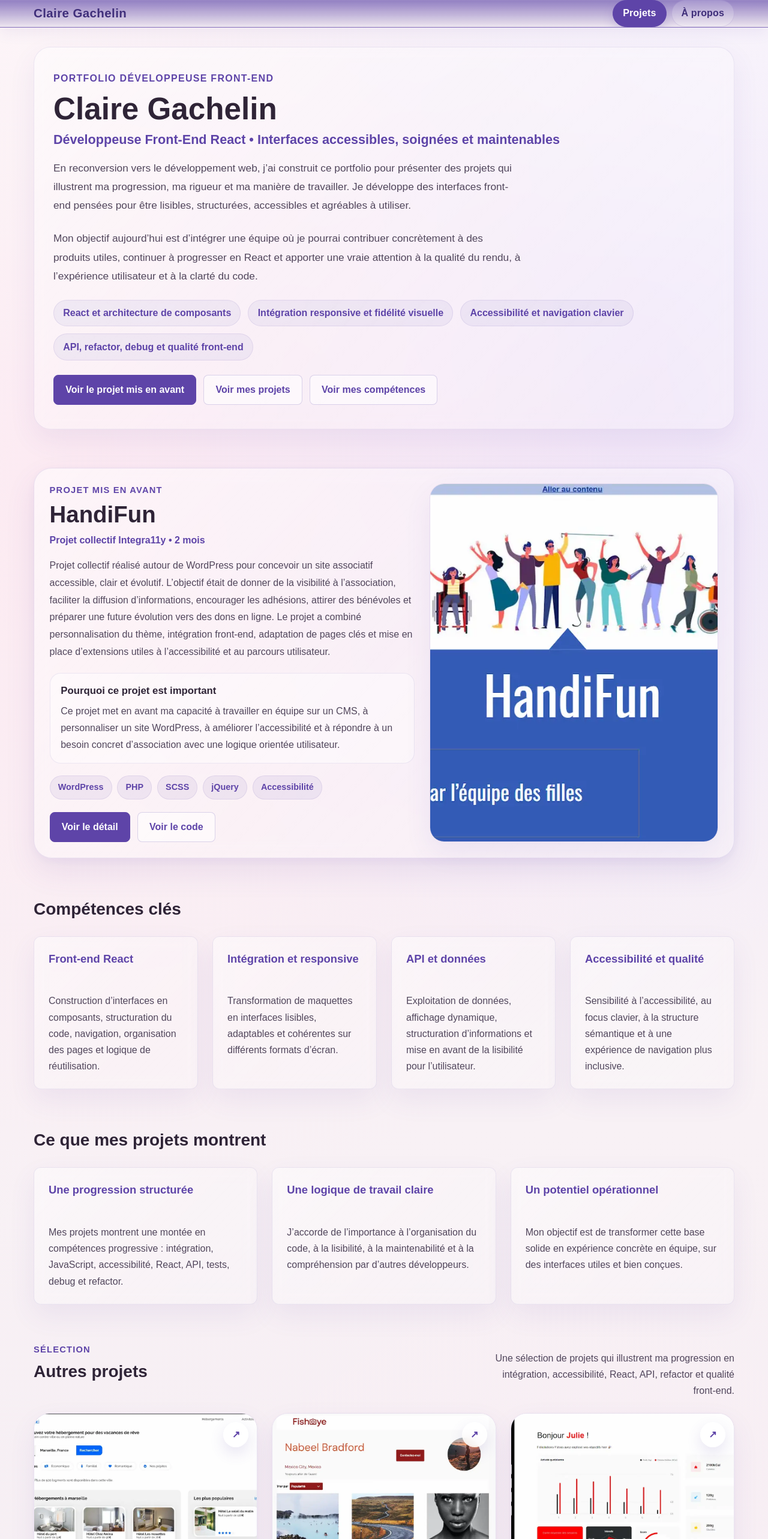
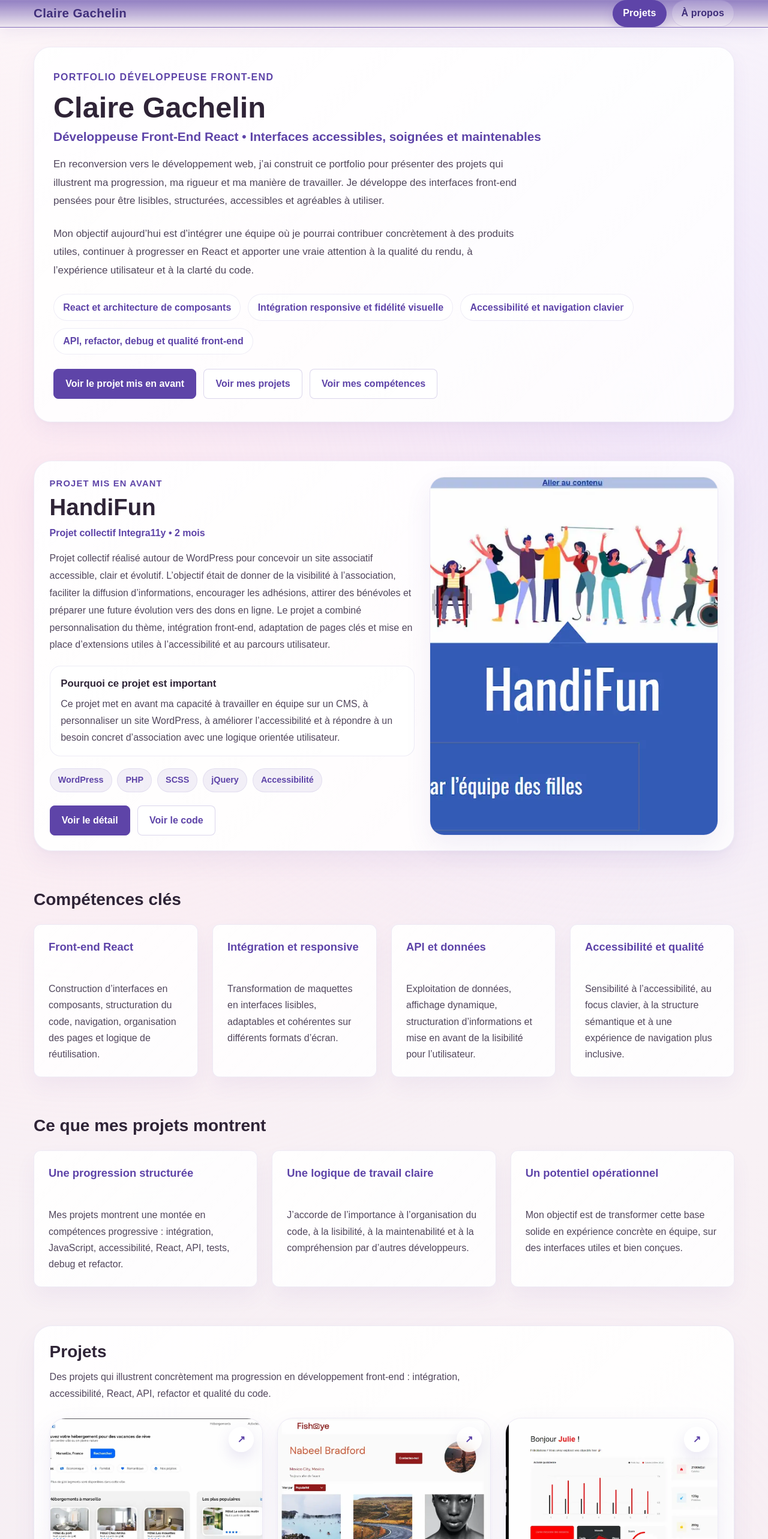
Before and after one commit to Ma-Eum/Portfolio-claire, a React (Vite) app: page / in a window 1280 px wide. Shown: the top 2566 px of the page at 60% size. Built offline with nearby package versions, Linux system fonts and the light colour scheme.

Commit message:
harmonisation visuelle de l’accueil du portfolio et mise en valeur des projets

```diff
--- a/src/pages/Home/Home.jsx
+++ b/src/pages/Home/Home.jsx
@@ -225,15 +225,13 @@ function Home() {
         </section>
 
         <section id="projects" className="home__section home__section--projects">
-          <div className="home__section-heading">
-            <div>
-              <p className="home__section-kicker">Sélection</p>
-              <h2 className="home__section-title">Autres projets</h2>
-            </div>
+          <div className="home__projects-panel">
+            <div className="home__projects-header">
+              <h2 className="home__section-title">Projets</h2>
 
-            <p className="home__section-intro">
-              Une sélection de projets qui illustrent ma progression en intégration,
-              accessibilité, React, API, refactor et qualité front-end.
+              <p className="home__projects-intro">
+                Des projets qui illustrent concrètement ma progression en développement front-end :
+                intégration, accessibilité, React, API, refactor et qualité du code.
               </p>
             </div>
 
@@ -247,6 +245,7 @@ function Home() {
                   <ProjectCard project={project} />
                 </div>
               ))}
+            </div>
           </div>
         </section>
 
--- a/src/pages/Home/Home.scss
+++ b/src/pages/Home/Home.scss
@@ -139,17 +139,17 @@
   position: relative;
   width: 100%;
   max-width: 100%;
-  padding: 2.5rem 2rem;
+  padding: 2.35rem 2rem;
   border-radius: $radius-2xl;
   background: linear-gradient(
     135deg,
-    rgba(255, 255, 255, 0.46) 0%,
-    rgba(255, 255, 255, 0.26) 48%,
-    rgba(255, 255, 255, 0.18) 100%
+    rgba(255, 255, 255, 0.92) 0%,
+    rgba(255, 255, 255, 0.86) 100%
   );
   border: 1px solid rgba(94, 68, 168, 0.1);
-  box-shadow: 0 18px 45px rgba(94, 68, 168, 0.08);
-  backdrop-filter: blur(10px);
+  box-shadow:
+    0 14px 34px rgba(94, 68, 168, 0.06),
+    0 2px 10px rgba(94, 68, 168, 0.03);
 }
 
 /* =========================
@@ -165,14 +165,15 @@
 
 .home__title {
   margin: 0 0 0.5rem;
-  font-size: clamp(2.4rem, 4vw, 4rem);
-  line-height: 1.05;
+  font-size: clamp(2.2rem, 3.8vw, 3.6rem);
+  line-height: 1.08;
   color: $color-text;
 }
 
 .home__subtitle {
   margin: 0 0 1rem;
-  font-size: clamp(1.1rem, 2vw, 1.35rem);
+  font-size: clamp(1.08rem, 1.9vw, 1.3rem);
+  line-height: 1.45;
   font-weight: 600;
   color: $color-primary;
 }
@@ -180,7 +181,7 @@
 .home__intro {
   max-width: 780px;
   margin: 0 0 $spacing-lg;
-  font-size: 1.08rem;
+  font-size: 1.06rem;
   line-height: 1.8;
   color: $color-text-secondary;
 }
@@ -199,12 +200,11 @@
 
 .home__highlights li {
   padding: 0.58rem 0.95rem;
-  background: $color-tag-background;
+  background: rgba(255, 255, 255, 0.72);
   border: 1px solid $color-tag-border;
   border-radius: $radius-pill;
   color: $color-tag-text;
   font-weight: 600;
-  backdrop-filter: blur(4px);
 }
 
 /* =========================
@@ -250,7 +250,7 @@
 
 .home__button--secondary {
   border: 1px solid $color-button-secondary-border;
-  background-color: $color-button-secondary-background;
+  background-color: rgba(255, 255, 255, 0.78);
   color: $color-button-secondary-text;
 
   &:hover {
@@ -271,6 +271,7 @@
 .home__section-title {
   margin: 0 0 $spacing-lg;
   font-size: 1.75rem;
+  line-height: 1.2;
   color: $color-text;
 }
 
@@ -314,15 +315,13 @@
   border-radius: 30px;
   background: linear-gradient(
     135deg,
-    rgba(255, 255, 255, 0.52) 0%,
-    rgba(255, 255, 255, 0.3) 48%,
-    rgba(255, 255, 255, 0.2) 100%
+    rgba(255, 255, 255, 0.94) 0%,
+    rgba(255, 255, 255, 0.88) 100%
   );
-  border: 1px solid rgba(94, 68, 168, 0.12);
+  border: 1px solid rgba(94, 68, 168, 0.1);
   box-shadow:
-    0 22px 50px rgba(94, 68, 168, 0.1),
-    0 4px 18px rgba(94, 68, 168, 0.05);
-  backdrop-filter: blur(12px);
+    0 18px 42px rgba(94, 68, 168, 0.07),
+    0 3px 12px rgba(94, 68, 168, 0.03);
   opacity: 0;
   transform: translateY(24px);
   animation: featuredReveal 760ms cubic-bezier(0.22, 1, 0.36, 1) forwards;
@@ -345,7 +344,7 @@
 
 .home__featured-title {
   margin: 0 0 0.65rem;
-  font-size: clamp(1.9rem, 3vw, 2.8rem);
+  font-size: clamp(1.9rem, 3vw, 2.6rem);
   line-height: 1.08;
   color: $color-text;
 }
@@ -366,7 +365,7 @@
   margin-bottom: 1.25rem;
   padding: 1rem 1.1rem;
   border-radius: 18px;
-  background: rgba(255, 255, 255, 0.42);
+  background: rgba(255, 255, 255, 0.76);
   border: 1px solid rgba(94, 68, 168, 0.1);
 }
 
@@ -480,13 +479,11 @@
   border-radius: $radius-md;
   background: linear-gradient(
     135deg,
-    rgba(255, 255, 255, 0.46) 0%,
-    rgba(255, 255, 255, 0.26) 48%,
-    rgba(255, 255, 255, 0.18) 100%
+    rgba(255, 255, 255, 0.9) 0%,
+    rgba(255, 255, 255, 0.84) 100%
   );
   border: 1px solid rgba(94, 68, 168, 0.1);
-  box-shadow: 0 18px 45px rgba(94, 68, 168, 0.08);
-  backdrop-filter: blur(10px);
+  box-shadow: 0 16px 34px rgba(94, 68, 168, 0.06);
   transition:
     transform 0.25s ease,
     box-shadow 0.25s ease,
@@ -498,7 +495,7 @@
 .home__contact-card:hover,
 .home__contribution-card:hover {
   transform: translateY(-4px);
-  box-shadow: 0 22px 50px rgba(94, 68, 168, 0.1);
+  box-shadow: 0 22px 50px rgba(94, 68, 168, 0.08);
   border-color: rgba(94, 68, 168, 0.18);
 }
 
@@ -526,7 +523,39 @@
 }
 
 /* =========================
-   PROJECTS
+   PROJECTS PANEL
+========================= */
+.home__projects-panel {
+  padding: clamp(1.25rem, 2vw, 1.8rem);
+  border-radius: 30px;
+  background: linear-gradient(
+    135deg,
+    rgba(255, 255, 255, 0.92) 0%,
+    rgba(255, 255, 255, 0.86) 100%
+  );
+  border: 1px solid rgba(94, 68, 168, 0.1);
+  box-shadow:
+    0 18px 40px rgba(94, 68, 168, 0.06),
+    0 2px 10px rgba(94, 68, 168, 0.03);
+}
+
+.home__projects-header {
+  margin-bottom: clamp(1.25rem, 2vw, 1.8rem);
+}
+
+.home__projects-header .home__section-title {
+  margin-bottom: 0.75rem;
+}
+
+.home__projects-intro {
+  max-width: 760px;
+  margin: 0;
+  color: $color-text-secondary;
+  line-height: 1.75;
+}
+
+/* =========================
+   PROJECTS GRID
 ========================= */
 .home__projects-grid {
   display: grid;
@@ -594,6 +623,10 @@
     font-size: clamp(2rem, 7vw, 3rem);
   }
 
+  .home__subtitle {
+    font-size: 1.05rem;
+  }
+
   .home__intro {
     font-size: 1rem;
   }
@@ -634,7 +667,8 @@
 
 @media (max-width: 560px) {
   .home__hero-content,
-  .home__featured-card {
+  .home__featured-card,
+  .home__projects-panel {
     padding: 1.5rem 1rem;
     border-radius: $radius-xl;
   }
```
Lines whose indentation alone changed are shown as unchanged.
